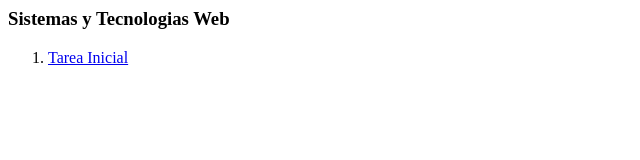
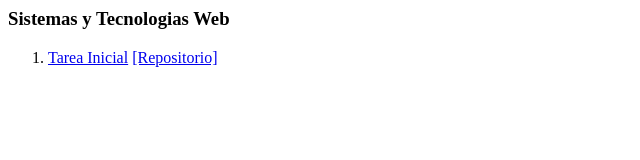
Before and after one commit to alu4421/alu4421.github.io, a plain HTML site: page index.html in a window 1280 px wide. Shown: the whole page, without its empty margins (0-640 px from the left). Drawn offline with Linux system fonts and the light colour scheme.

Commit message:
Enlace repositorio

```diff
--- a/index.html
+++ b/index.html
@@ -7,7 +7,7 @@
  <body>
      <h3>Sistemas y Tecnologias Web</h3>
      <ol>
-	<li><a href="http://alu4421.github.io/SYTW" title="Tarea Inicial">Tarea Inicial</a></li>
+	<li><a href="http://alu4421.github.io/SYTW" title="Tarea Inicial">Tarea Inicial</a>&nbsp;<a href="https://github.com/alu4421/alu4421.github.io" title="Repositorio">[Repositorio]</li>
      </ol>
 </body>
 </html>
```
